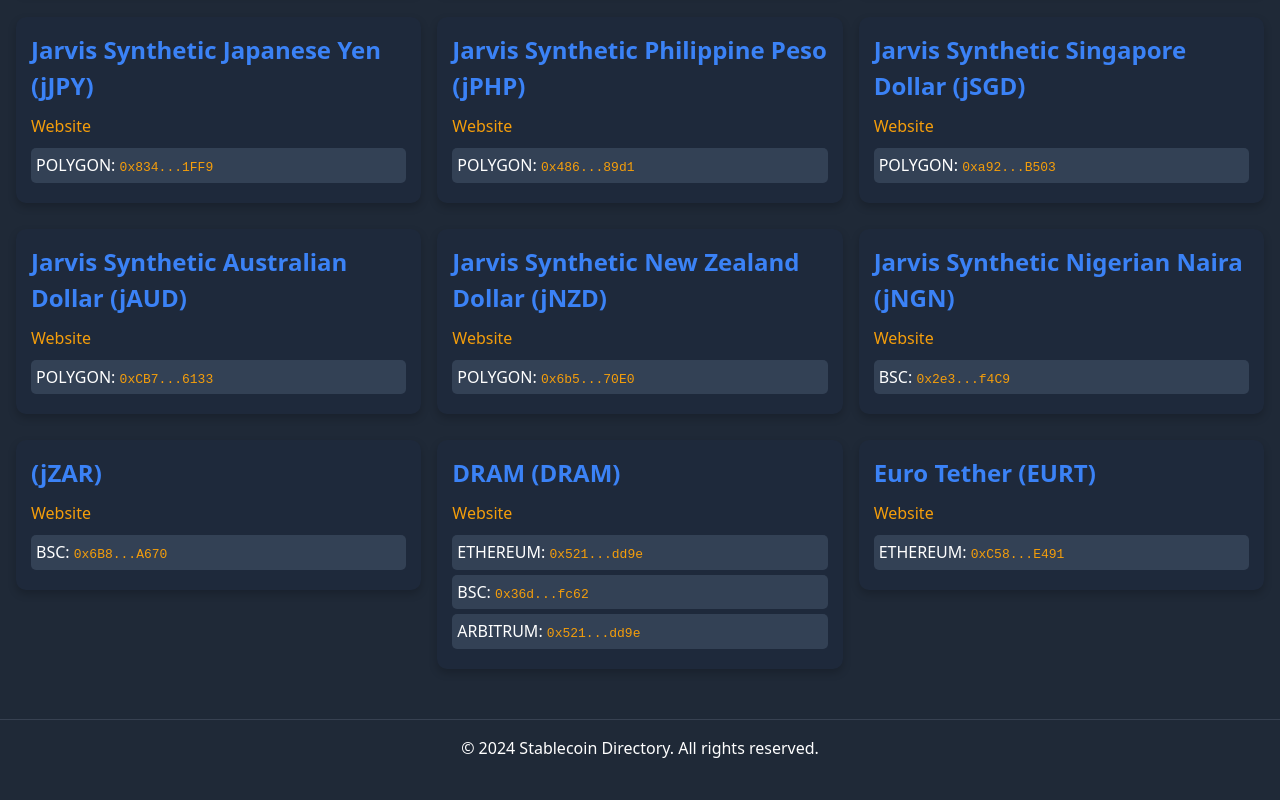
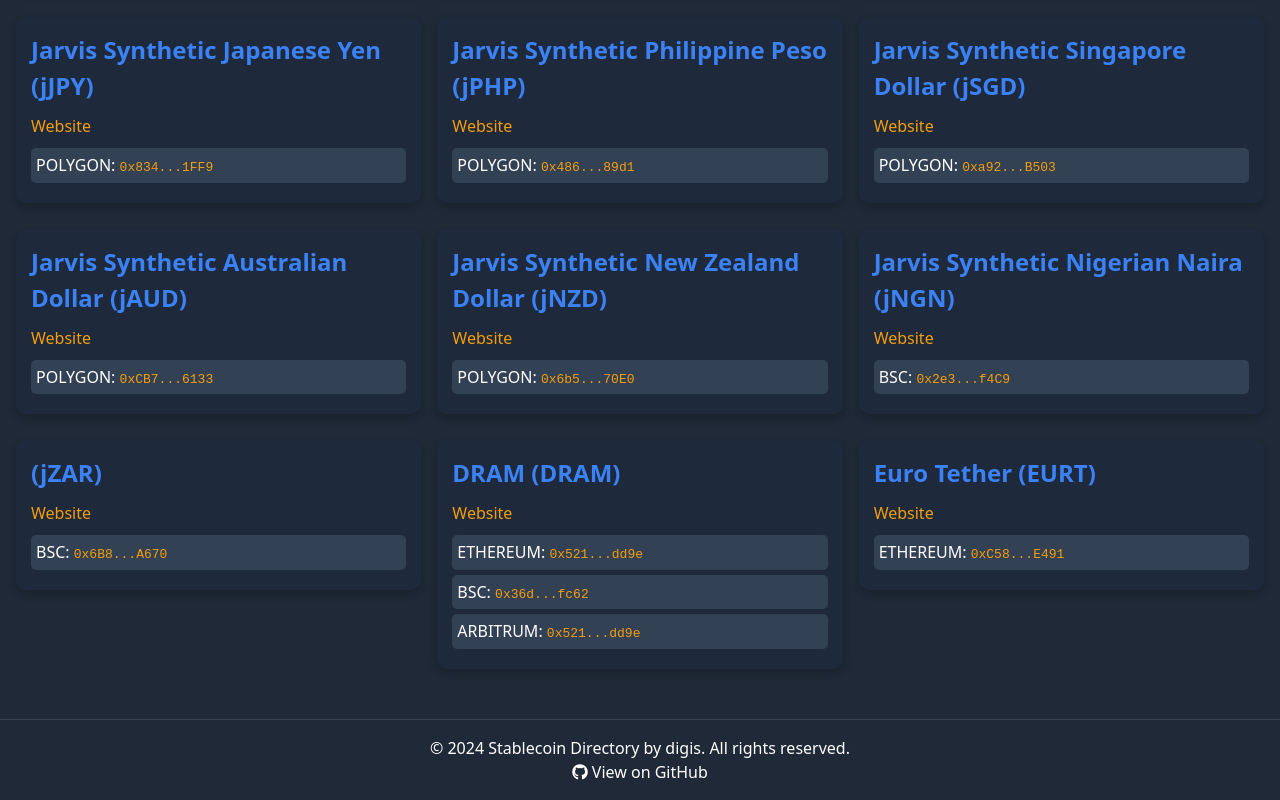
Before and after one commit to digis-payment/stablecoin-directory, a plain HTML site: page docs/index.html in a window 1280 px wide. Shown: the part 1539-2339 px from the top of the page. Before the commit the page ends 2315 px from the top, so only its background shows below. Drawn offline with nearby package versions, Linux system fonts and the light colour scheme.

Commit message:
Update index.html

```diff
--- a/docs/index.html
+++ b/docs/index.html
@@ -27,9 +27,13 @@
       </coin-list>
     </main>
 
-    <footer class="text-center p-4 mt-6 border-t border-gray-700">
-      <p>&copy; 2024 Stablecoin Directory. All rights reserved.</p>
-    </footer>
+  <footer class="text-center p-4 mt-6 border-t border-gray-700">
+    <p>&copy; 2024 Stablecoin Directory by digis. All rights reserved.</p>
+    <a href="https://github.com/your-github-repo" target="_blank" class="text-white hover:text-gray-300">
+        <i class="fab fa-github"></i> View on GitHub
+    </a>
+</footer>
+
 
     <script>
       function formatAddress(address, length = 10) {
```
